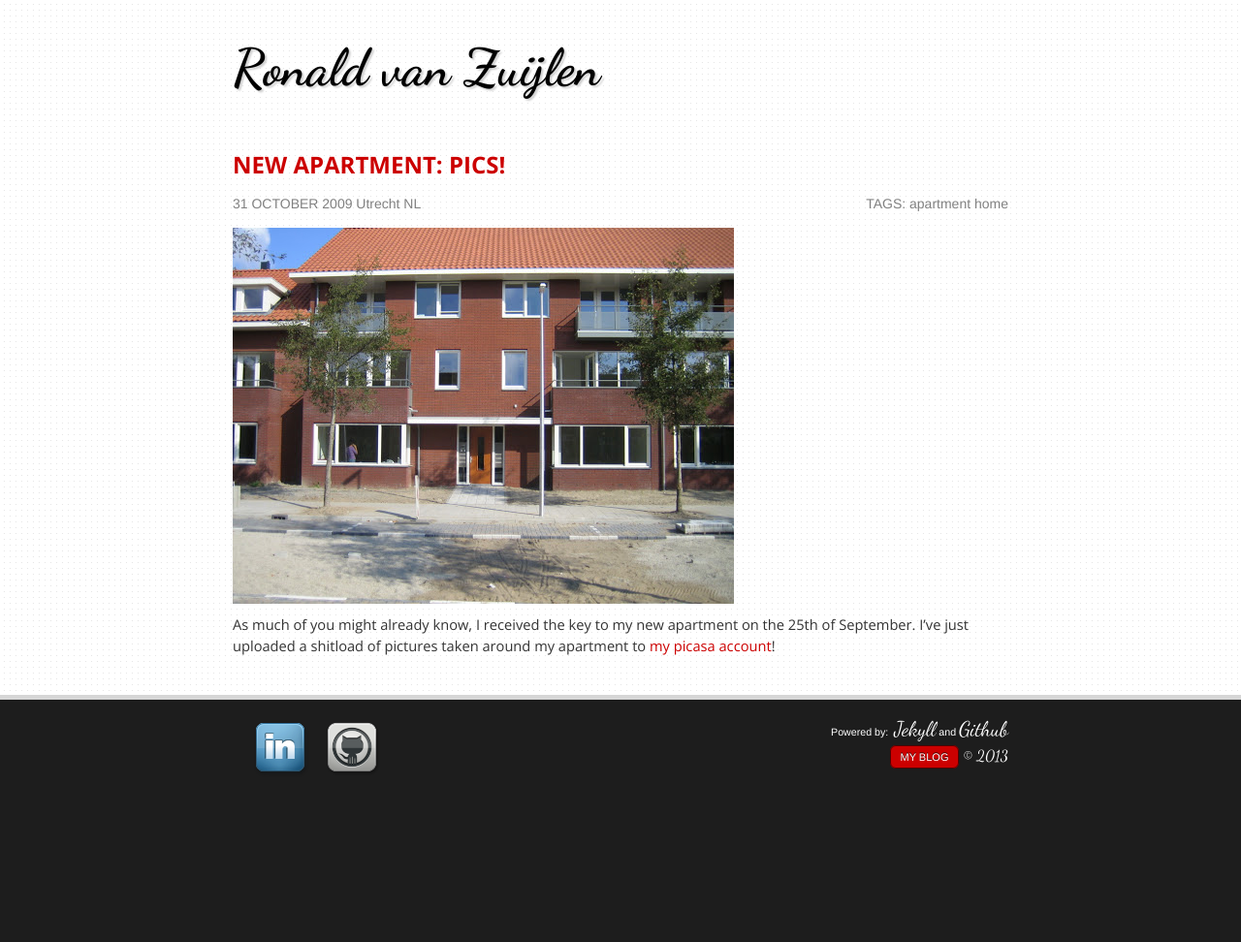
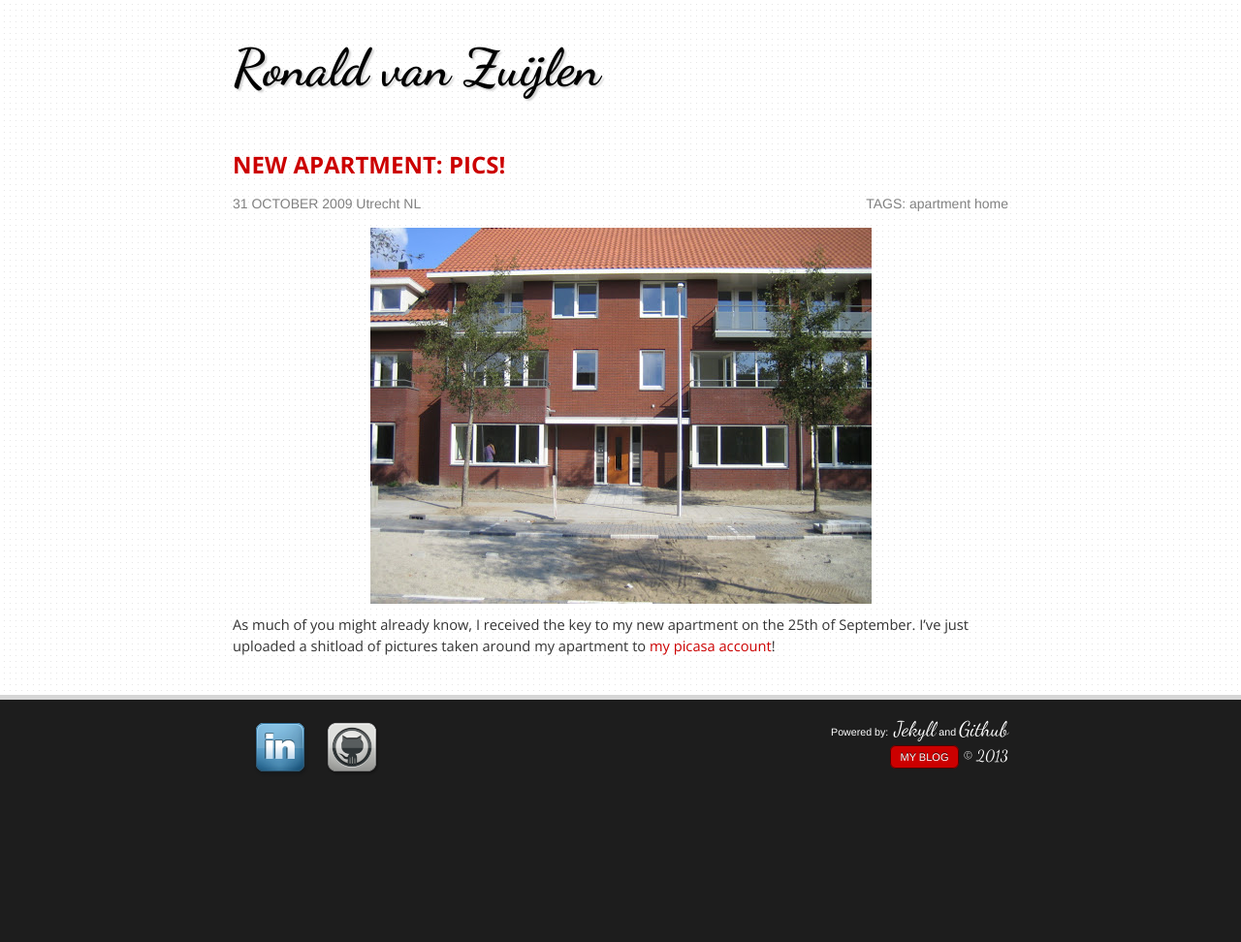
Before and after one commit to ronaldvz/ronaldvz.github.com, a Jekyll site: the page built from _posts/2009-10-31-new-apartment-pics.md, in a window 1280 px wide. Shown: the whole page at 97% size. Built offline with Jekyll 4.4.1, drawn with Linux system fonts in a browser that asks for light colours; Markdown is read by kramdown in place of the engine named in the settings.

Commit message:
small fix for centering images

```diff
--- a/css/style.css
+++ b/css/style.css
@@ -129,6 +129,12 @@ h2 {
 	text-transform: none;
 }
 
+.post img.center {
+	display: block;
+	margin-left: auto;
+	margin-right: auto;
+}
+
 /* *** FOOTER *** */
 
 footer {
```
